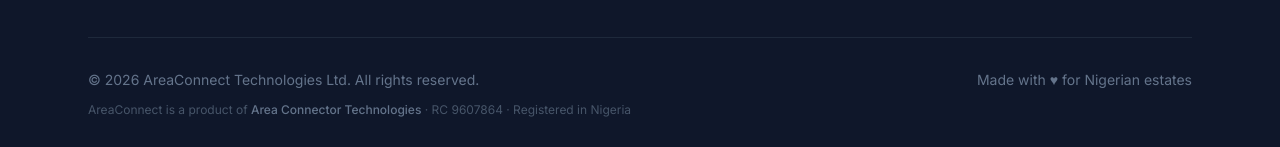
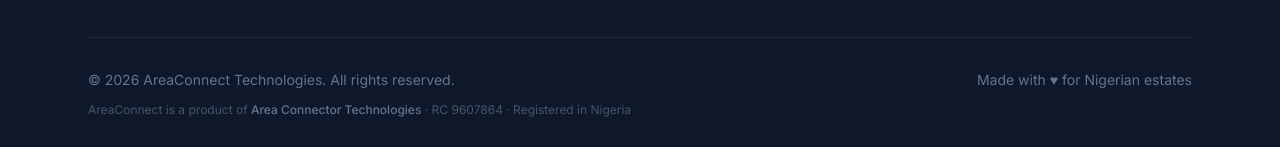
Before and after one commit to Structurezz/AreaConnect_Landing, a React (Vite) app: page /guard in a window 1280 px wide. Shown: the part 3621-3768 px from the top of the page. Built offline with nearby package versions, Linux system fonts and the light colour scheme.

Commit message:
Remove Ltd from footer copyright

```diff
--- a/src/components/layout/Footer.jsx
+++ b/src/components/layout/Footer.jsx
@@ -90,7 +90,7 @@
 
         <div className="border-t border-slate-800 pt-8 space-y-3">
           <div className="flex flex-col sm:flex-row items-center justify-between gap-3">
-            <p className="text-sm text-slate-500">© {new Date().getFullYear()} AreaConnect Technologies Ltd. All rights reserved.</p>
+            <p className="text-sm text-slate-500">© {new Date().getFullYear()} AreaConnect Technologies. All rights reserved.</p>
             <p className="text-sm text-slate-500">Made with ♥ for Nigerian estates</p>
           </div>
           <p className="text-xs text-slate-600 text-center sm:text-left">
```
